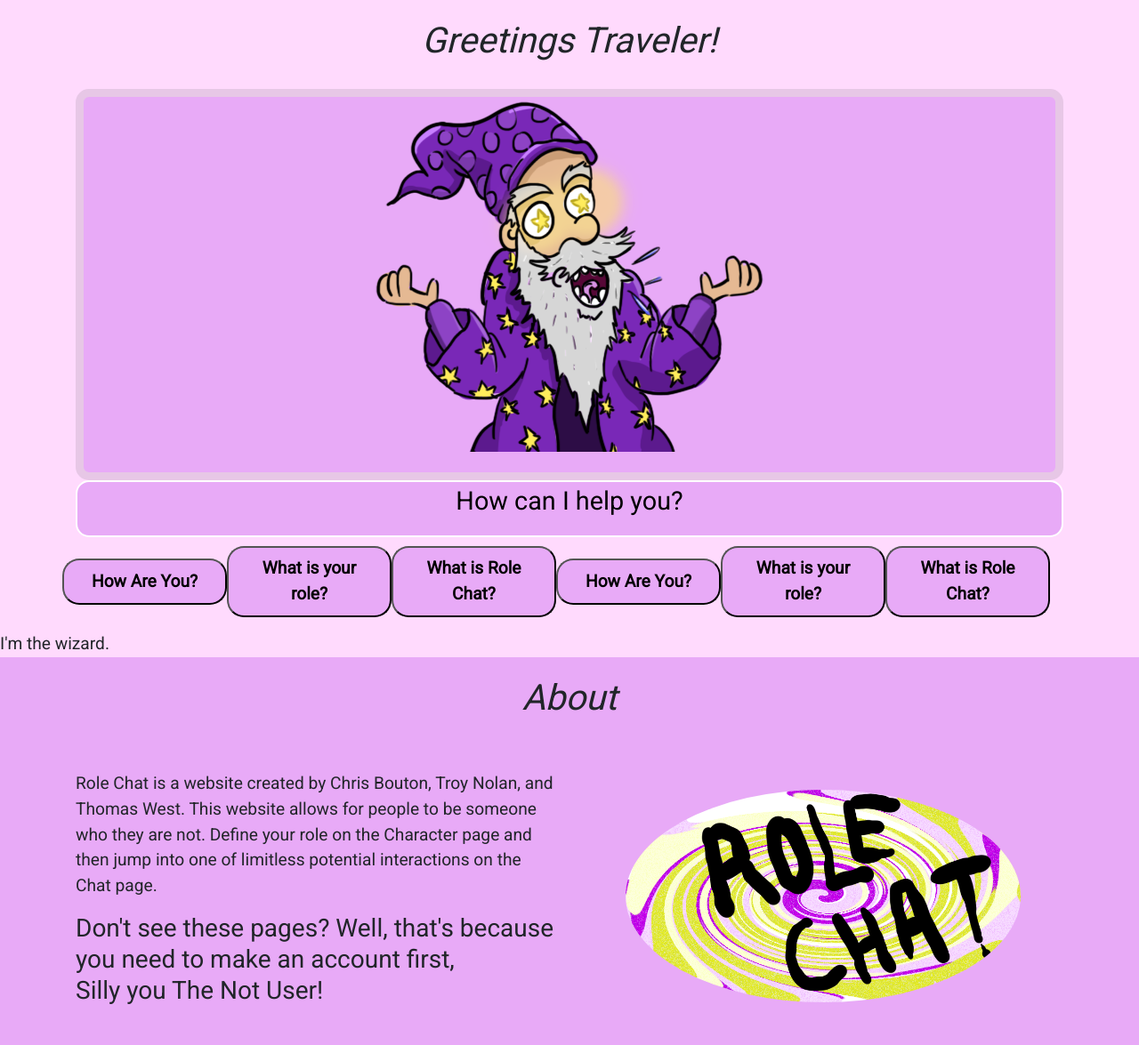
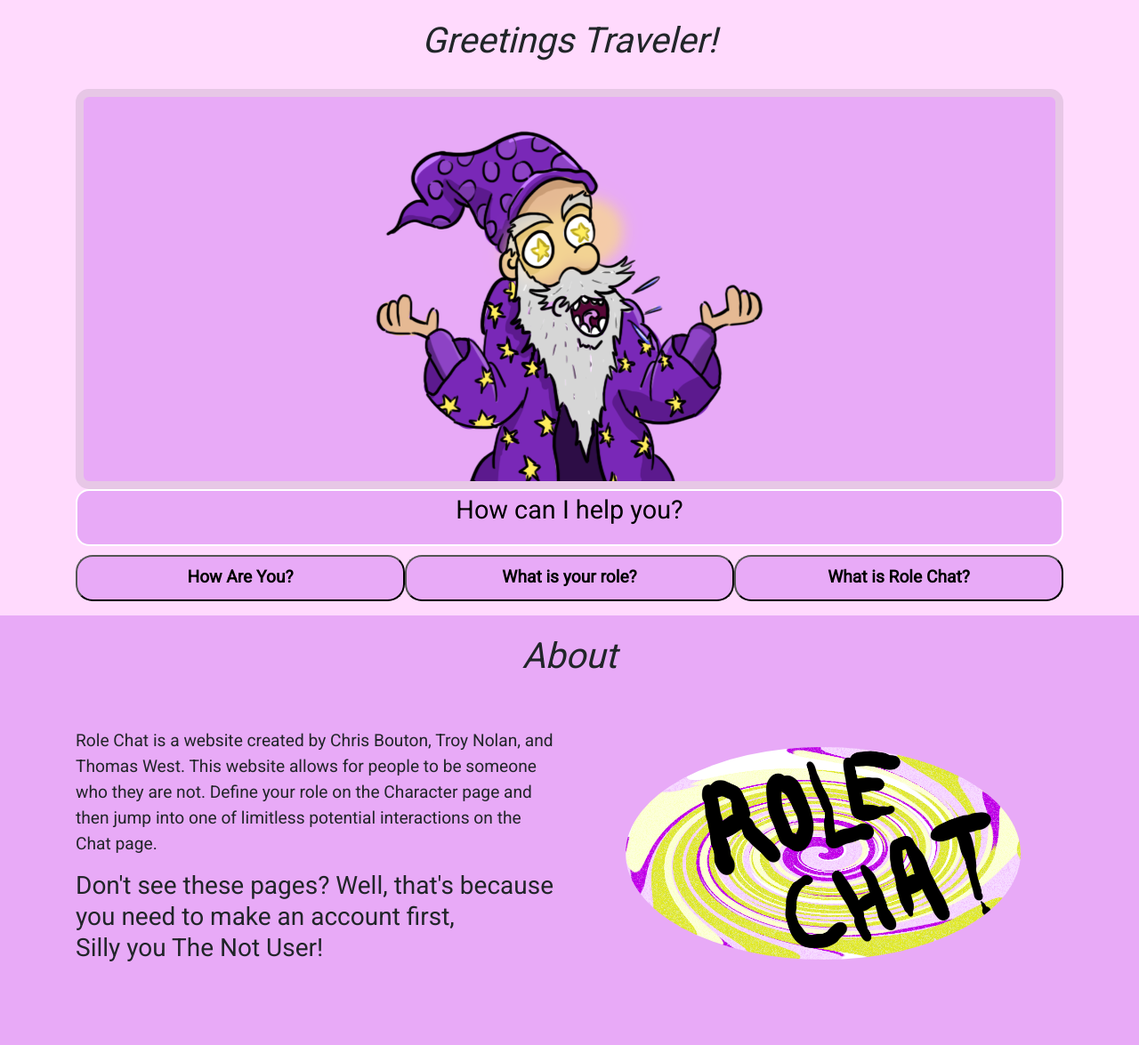
Before and after one commit to tanandpasty/CSCI-4710-WebApplications, a Flask app: page / in a window 1280 px wide. Shown: the part 107-1282 px from the top of the page at 89% size. After the commit the page ends 1188 px from the top, so only its background shows below. Run offline with Flask 2, Linux system fonts and the light colour scheme.

Commit message:
Adds styling to home page buttons. Updates styling for chat room.

```diff
--- a/Final-Project/website/static/main.css
+++ b/Final-Project/website/static/main.css
@@ -42,11 +42,16 @@
     align-self: center !important;
     text-align: center;
     color: black !important;
-    background-color: rgb(255, 218, 253) !important;
+    background-color: rgb(255, 218, 253);
     border-radius: 1em;
     margin: .5em 1em;
     padding: .5em 1em;
     width: 7em;
+}
+
+.navbar-button-custom:hover
+{
+    background-color: rgb(218, 230, 255) !important;
 }
 
 .heading-custom
@@ -58,18 +63,13 @@
 
 .homepage-wizard
 {
-    margin:auto;
-    display: flex;
-    flex-direction: column;
-    justify-content: end;
-    align-items: center;
     background-image: url(WebApps-Wizard.png);
-    background-size:stretch;
+    background-size: stretch;
     background-repeat: no-repeat;
     background-attachment: absolute;
-    background-position: 50% 17%;
+    background-position: 50% 100%;
     width: 100%;
-    height: 55vh;
+    height: 450px;
     border: .5em rgb(231, 199, 230) solid;
     border-radius: 15px;
 }
@@ -99,6 +99,11 @@
     background-color: rgb(232, 170, 247) !important;
     border-radius: 1em;
     padding: .5em 1em;
+}
+
+.homepage-response-button:hover
+{
+    background-color: rgb(218, 230, 255) !important;
 }
 
 .realm-selection-box
--- a/Final-Project/website/templates/base.html
+++ b/Final-Project/website/templates/base.html
@@ -68,5 +68,6 @@
     <script src="https://cdn.jsdelivr.net/npm/bootstrap@4.3.1/dist/js/bootstrap.min.js" integrity="sha384-JjSmVgyd0p3pXB1rRibZUAYoIIy6OrQ6VrjIEaFf/nJGzIxFDsf4x0xIM+B07jRM" crossorigin="anonymous"></script>
 
     <!-- Custom Javascript -->
+    <script src="{{url_for('static', filename='index.js')}}"></script>
   </body>
 </html>
--- a/Final-Project/website/templates/home.html
+++ b/Final-Project/website/templates/home.html
@@ -2,51 +2,25 @@
 {% block title %}Home{% endblock %}
 
 {% block content %}
-<!-- Wizard Conversation Section-->
-<script src="https://code.jquery.com/jquery-3.3.1.slim.min.js" integrity="sha384-q8i/X+965DzO0rT7abK41JStQIAqVgRVzpbzo5smXKp4YfRvH+8abtTE1Pi6jizo" crossorigin="anonymous"></script>
-<script>
-$(document).ready(function() {
 
-    $('#howAreYouButton').on('click', function() {
-    console.log('button clicked');
-    $('.homepage-response').html("How am I?! Why... most do not care to ask. However, I am well.");
-    });
-
-    $('#roleButton').on('click', function() {
-    console.log('button clicked');
-    $('.homepage-response').html("I'm the wizard, dumbass.");
-    });
-
-    $('#roleChatButton').on('click', function() {
-    console.log('button clicked');
-    $('.homepage-response').html("Only the coolest role-play chatroom site in existence.");
-    });
-
-    // These dialogue options are all place holders btw. Just for demonstration
-});
-</script>
 <section class="bg-color2">
     <div class="container">
         <h1 class="heading-custom">Greetings Traveler!</h1>
-        <div class="homepage-wizard bg-color1">
-        </div>
+        <div class="homepage-wizard bg-color1"></div>
         <div class="homepage-dialogue-box bg-color1">
             <p id="homepage-reponse" class="homepage-response">How can I help you?</p>
         </div>
         <div class="pb-3 w-100">
-            <div class="row w-100 justify-content-center">
+            <div class="w-100 d-flex justify-content-sm-end">
                 <button id="howAreYouButton" class="col-lg homepage-response-button">How Are You?</button>
                 <button id="whatIsYourRoleButton" class="col-lg homepage-response-button">What is your role?</button>
                 <button id="whatIsRoleChatButton" class="col-lg homepage-response-button">What is Role Chat?</button>
-                <button class="col-lg homepage-response-button" id="howAreYouButton">How Are You?</button>
-                <button class="col-lg homepage-response-button" id="roleButton">What is your role?</button>
-                <button class="col-lg homepage-response-button" id="roleChatButton">What is Role Chat?</button>
             </div>
         </div>
     </div>
 </section>
 
-<!-- About Section-->I'm the wizard.
+<!-- About Section-->
 <section class="bg-color1">
     <div class="container">
         <h1 class="heading-custom bg-color1">About</h1>
```
Also changed, not shown: Final-Project/sorter.py (deleted, +0 -8 lines), Final-Project/website/templates/chat.html (+14 -8 lines), Final-Project/website/database.db.
